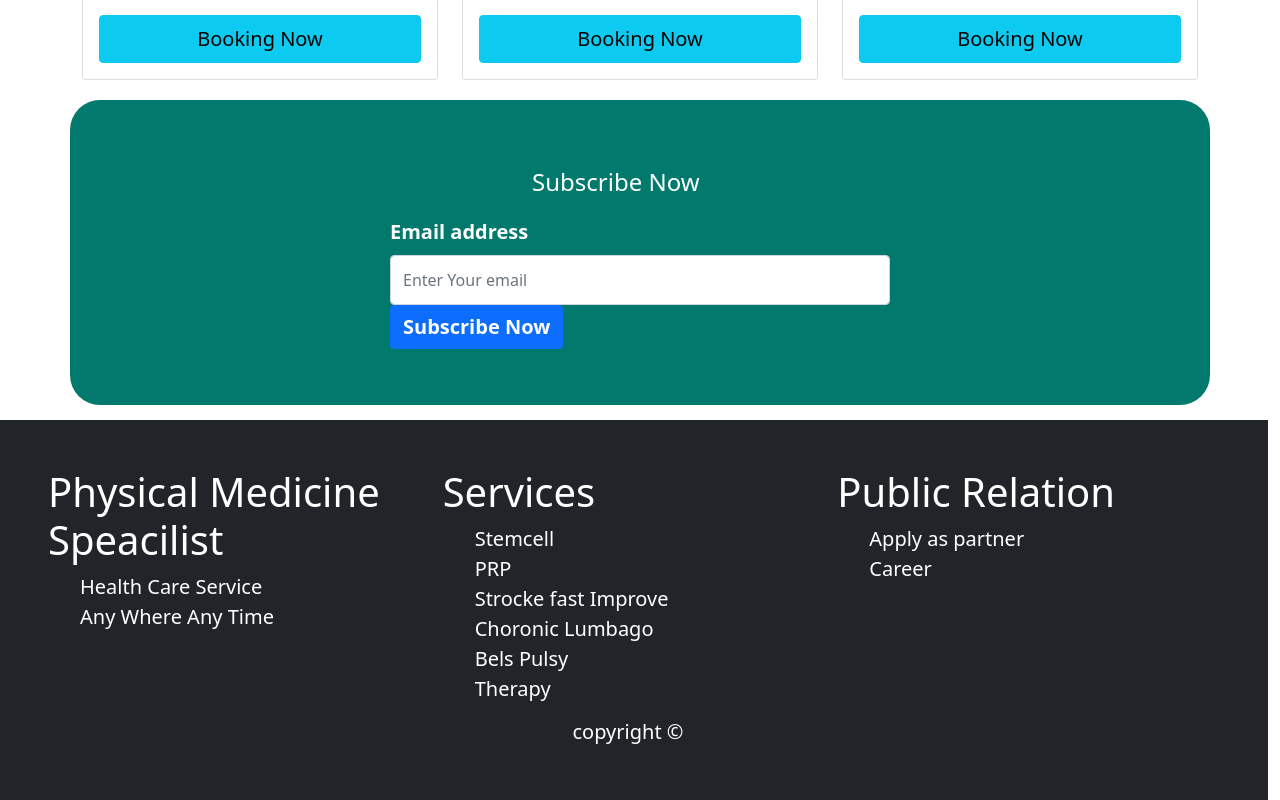
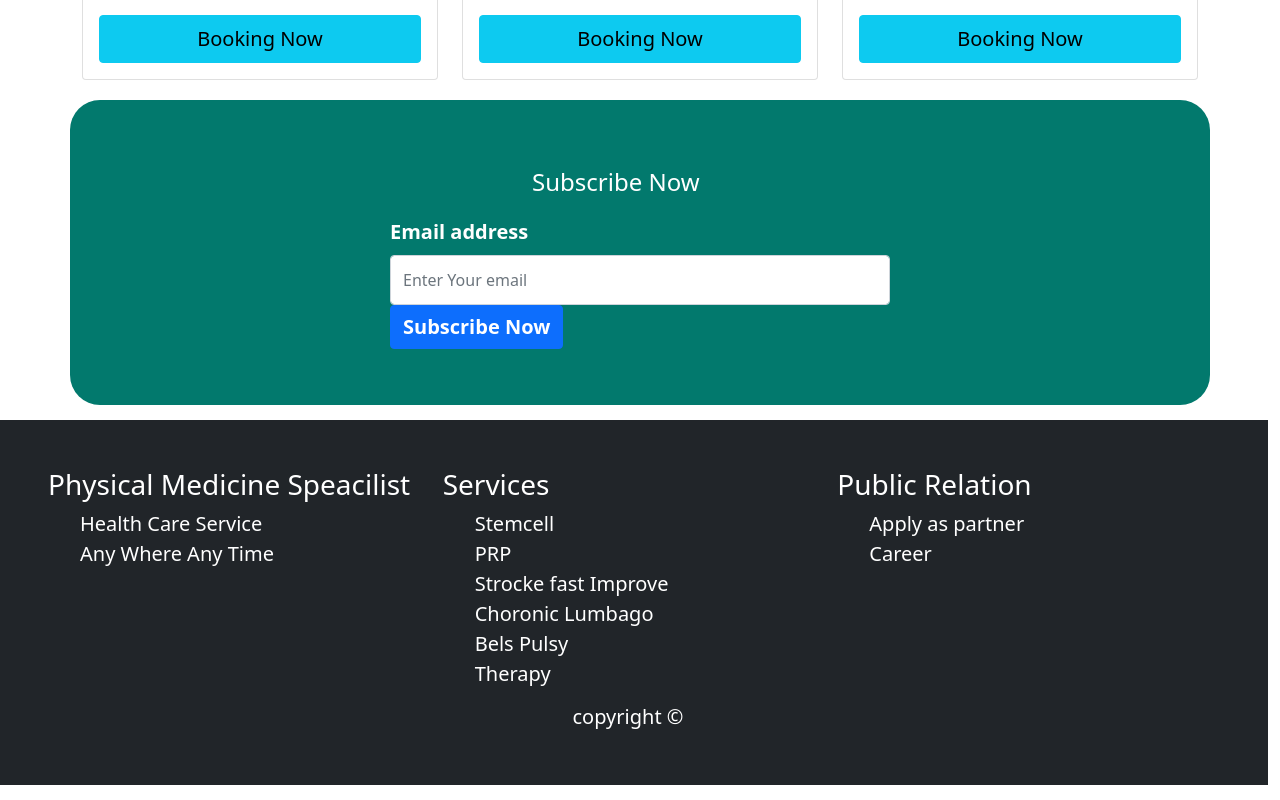
Before and after one commit to alamin00006/independent-service-provider, a React (Create React App) app: page /home in a window 1280 px wide. Shown: the part 1582-2382 px from the top of the page. Built offline with nearby package versions, Linux system fonts and the light colour scheme; no server answers.

Commit message:
into footer someting change

```diff
--- a/src/Pages/Footer/Footer.js
+++ b/src/Pages/Footer/Footer.js
@@ -5,14 +5,14 @@ const Footer = () => {
     return (
         <div className='row w-100 bg-dark p-5 text-white'>
             <div className='col-lg-4 col-sm-12'>
-                <h1>Physical Medicine Speacilist</h1>
+                <h3>Physical Medicine Speacilist</h3>
                 <ul>
                     <li>Health Care Service</li>
                     <li>Any Where Any Time</li>
                 </ul>
             </div>
             <div className='col-lg-4 col-sm-12'>
-                <h1>Services</h1>
+                <h3>Services</h3>
                 <ul>
                     <li>Stemcell</li>
                     <li>PRP</li>
@@ -23,7 +23,7 @@ const Footer = () => {
                 </ul>
             </div>
             <div className='col-lg-4 col-sm-12'>
-            <h1>Public Relation</h1>
+            <h3>Public Relation</h3>
             <ul>
                 <li>Apply as partner</li>
                 <li>Career</li>
```
